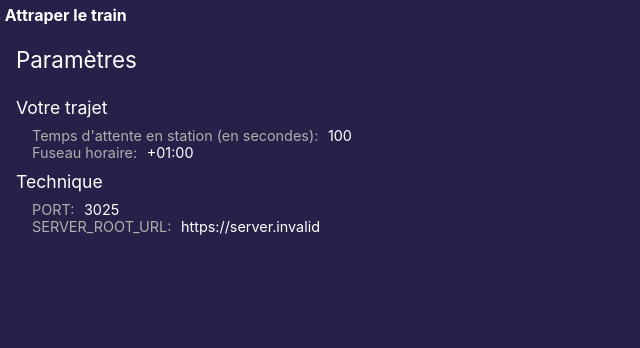
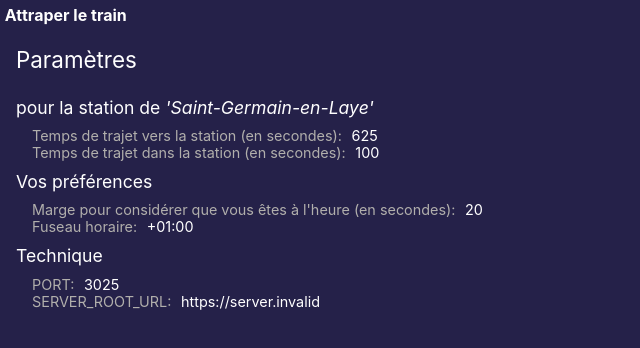
Before and after one commit to JulienRobberechts/catch-the-train-client, a React (Create React App) app: page /settings in a window 1280 px wide. Shown: the top 348 px of the page, without its empty margins (0-640 px from the left). Built offline with nearby package versions, Linux system fonts and the light colour scheme; no server answers.

Commit message:
:card_file_box: split config into user and station

```diff
--- a/src/components/settingsPage/index.js
+++ b/src/components/settingsPage/index.js
@@ -3,33 +3,66 @@ import styled from "styled-components";
 import { Helmet } from "react-helmet";
 import { colors } from "../../design/colors";
 import techConfig from "../../config";
-import { selectConfig } from "../../domains/toTheStation/selectors";
+import { selectToTheStation } from "../../domains/toTheStation/selectors";
 import { mockToTheStation } from "../../domains/toTheStation/slice";
 import { useSelector, useDispatch } from "react-redux";
 
 const SettingsPage = () => {
-  const userConfig = useSelector(selectConfig);
+  const {
+    noData,
+    station,
+    stationConfiguration,
+    userConfiguration
+  } = useSelector(selectToTheStation);
   const dispatch = useDispatch();
   useEffect(() => {
     dispatch(mockToTheStation());
   }, [dispatch]);
+
   return (
     <>
       <Helmet>
         <title>Paramètres</title>
       </Helmet>
       <Title>Paramètres</Title>
-      <SectionTitle>Votre trajet</SectionTitle>
+      {!noData && (
+        <>
+          <SectionTitle>
+            pour la station de <StationName>'{station?.name}'</StationName>
+          </SectionTitle>
+          <Section>
+            <KeyValue>
+              <Key>Temps de trajet vers la station (en secondes)</Key>
+              <EqualSign>:</EqualSign>
+              <Value>
+                {stationConfiguration &&
+                  stationConfiguration.travelDurationSeconds}
+              </Value>
+            </KeyValue>
+            <KeyValue>
+              <Key>Temps de trajet dans la station (en secondes)</Key>
+              <EqualSign>:</EqualSign>
+              <Value>
+                {stationConfiguration &&
+                  stationConfiguration.waitingDelaySeconds}
+              </Value>
+            </KeyValue>
+          </Section>
+        </>
+      )}
+      <SectionTitle>Vos préférences</SectionTitle>
       <Section>
         <KeyValue>
-          <Key>Temps d'attente en station (en secondes)</Key>
+          <Key>Marge pour considérer que vous êtes à l'heure (en secondes)</Key>
           <EqualSign>:</EqualSign>
-          <Value>{userConfig && userConfig.waitingDelaySeconds}</Value>
+          <Value>
+            {userConfiguration && userConfiguration.onTimeMarginDelaySeconds}
+          </Value>
         </KeyValue>
         <KeyValue>
           <Key>Fuseau horaire</Key>
           <EqualSign>:</EqualSign>
-          <Value>{userConfig && userConfig.timezone}</Value>
+          <Value>{userConfiguration && userConfiguration.timezone}</Value>
         </KeyValue>
       </Section>
       <SectionTitle>Technique</SectionTitle>
@@ -77,4 +110,7 @@ const EqualSign = styled.span`
   margin-right: 0.6rem;
 `;
 const Value = styled.span``;
+const StationName = styled.span`
+  font-style: italic;
+`;
 export default SettingsPage;
--- a/src/domains/timeTableToTheStation/selectors.js
+++ b/src/domains/timeTableToTheStation/selectors.js
@@ -16,8 +16,8 @@ export const selectEnhancedTimeTable = state => {
   }
 
   const {
-    configuration: { waitingDelaySeconds },
-    station: { travelDurationSeconds, onTimeMarginDelaySeconds }
+    userConfiguration: { onTimeMarginDelaySeconds },
+    stationConfiguration: { travelDurationSeconds, waitingDelaySeconds }
   } = state.toTheStation;
 
   const trains = state.timeTable.route.trains.map((departure, index) => {
--- /dev/null
+++ b/src/domains/toTheStation/defaultConfig.js
@@ -0,0 +1,6 @@
+export const defaultConfig = {
+  userConfiguration: {
+    onTimeMarginDelaySeconds: 20,
+    timezone: "+01:00"
+  }
+};
--- a/src/domains/toTheStation/mock.js
+++ b/src/domains/toTheStation/mock.js
@@ -1,15 +1,13 @@
 export const mockConfig = {
   station: {
     code: "SGL",
-    name: "Saint-Germain-en-Laye",
+    name: "Saint-Germain-en-Laye"
+  },
+  stationConfiguration: {
     travelDurationSeconds: 10 * 60 + 25,
-    onTimeMarginDelaySeconds: 20
+    waitingDelaySeconds: 100
   },
   train: {
     trainCode: "0932"
-  },
-  configuration: {
-    waitingDelaySeconds: 100,
-    timezone: "+01:00"
   }
 };
--- a/src/domains/toTheStation/selectors.js
+++ b/src/domains/toTheStation/selectors.js
@@ -4,8 +4,6 @@ import { getDelay, getDelayStatus } from "./pure";
 export const selectNow = state => state?.toTheStation?.currentTime;
 
 export const selectToTheStation = state => state?.toTheStation;
-
-export const selectConfig = state => state?.toTheStation?.configuration;
 
 // TO MOVE ??
 export const selectEnhancedToTheStation = state => {
@@ -36,8 +34,8 @@ export const selectEnhancedToTheStation = state => {
   // From the slice toTheStation
 
   const {
-    configuration: { waitingDelaySeconds },
-    station: { travelDurationSeconds, onTimeMarginDelaySeconds }
+    userConfiguration: { onTimeMarginDelaySeconds },
+    stationConfiguration: { travelDurationSeconds, waitingDelaySeconds }
   } = toTheStation;
 
   const travelDuration = moment.duration({
--- a/src/domains/toTheStation/slice.js
+++ b/src/domains/toTheStation/slice.js
@@ -1,5 +1,6 @@
 import { createSlice, createAction } from "@reduxjs/toolkit";
 import { mockConfig } from "./mock";
+import { defaultConfig } from "./defaultConfig";
 
 export const initialState = { noData: true };
 
@@ -18,7 +19,7 @@ export const slice = createSlice({
       Object.assign(state, initialState);
     },
     mockToTheStation: state => {
-      Object.assign(state, mockConfig);
+      Object.assign(state, defaultConfig, mockConfig);
       state.noData = false;
     },
     chooseTrain: (state, action) => {
@@ -33,9 +34,11 @@ export const slice = createSlice({
       state.currentTime = "2020-03-10T09:19:56+01:00"; // to move...
       state.station = {
         code: "SGL",
-        name: "Saint-Germain-en-Laye",
-        travelDurationSeconds: 625,
-        onTimeMarginDelaySeconds: 20
+        name: "Saint-Germain-en-Laye"
+      };
+      state.stationConfiguration = {
+        travelDurationSeconds: 10 * 60 + 25,
+        waitingDelaySeconds: 100
       };
       state.train = {
         trainCode: trainDeparture.trainCode,
```
